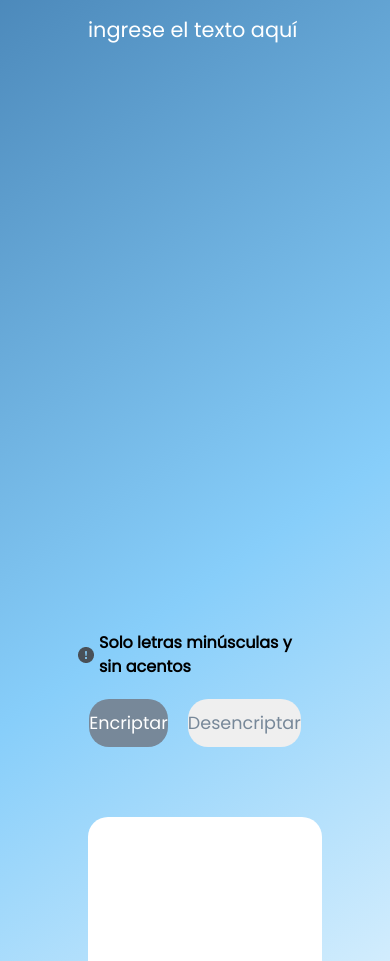
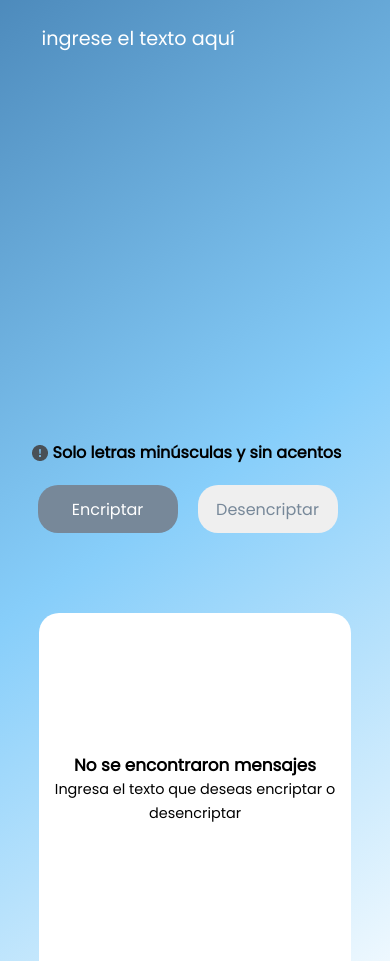
Before and after one commit to xkblindkxAle/encriptador-challenge, a plain HTML site: page index.html in a window 390 px wide. Shown: the part 81-1042 px from the top of the page. Drawn offline with Linux system fonts and the light colour scheme.

Commit message:
Corrigiendo estilo para mejorar en moviles/tablets

```diff
--- a/style.css
+++ b/style.css
@@ -75,9 +75,12 @@ body{
     color: lightslategray;
 }
 .contenedor-texto-salida{
+    display: flex;
+    flex-flow: column;
+    align-items: center;
     background: white;
     border-radius: 20px;
-    width: 30%;
+    width: 40%;
 }
 .contenedor-aviso{
     display: grid;
@@ -112,7 +115,7 @@ body{
     border: 2px solid royalblue;
     color: royalblue;
 }
-@media all and (max-width:768px){
+@media all and (max-width:800px){
     body{
         overflow-y: visible;
     }
@@ -124,21 +127,24 @@ body{
         padding: 0;
 
     }
+    .contenedor-texto-entrada{
+        width: 80%;
+        margin: 10px 20px 10px 5px;
+    }
     #texto-entrada{
-        font-size: 1.3rem;
-        width: 100%;
-        height: 600px;
-        resize: none;
-        border: none;
+        font-size: 1.2rem;
+        height: 400px;
         padding: 10px;
         background: none;
-        text-transform: lowercase;
+    }
+    .contenedor-botones{
+        display: grid;
+        grid-template-columns: 1fr 1fr;
+        justify-items: center;
     }
     .contenedor-texto-salida{
         height: 400px;
-        width: 60%;
-        margin-left: 20px;
-        text-align: center;
+        width: 80%;
         font-size: .9rem;
         margin-bottom: 50px;
     }
@@ -160,3 +166,9 @@ body{
         margin-top: 100px;
     }
 }
+@media all and (max-width:480px){
+    #btn-encriptar,#btn-desencriptar{
+        font-size: 1rem;
+        width: 140px;
+    }
+}
```
